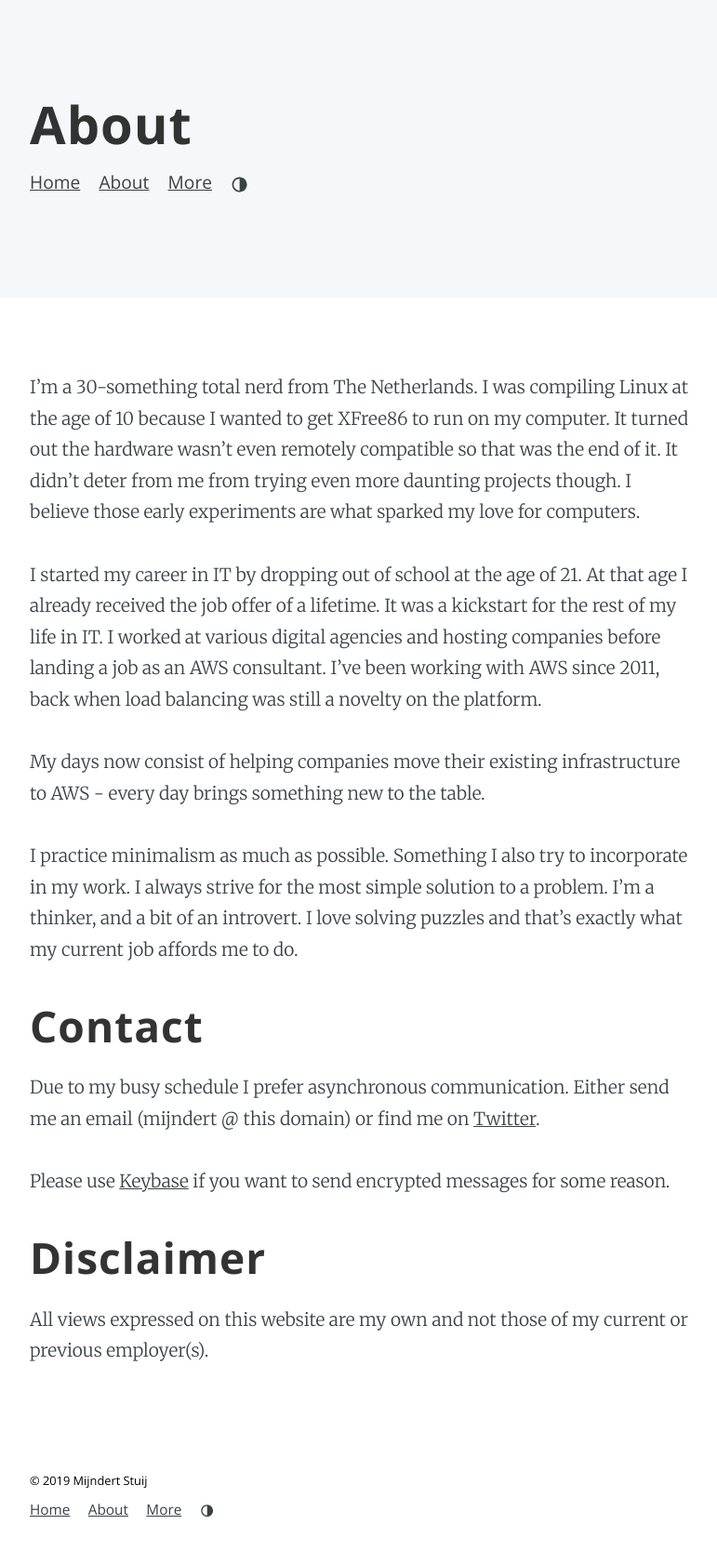
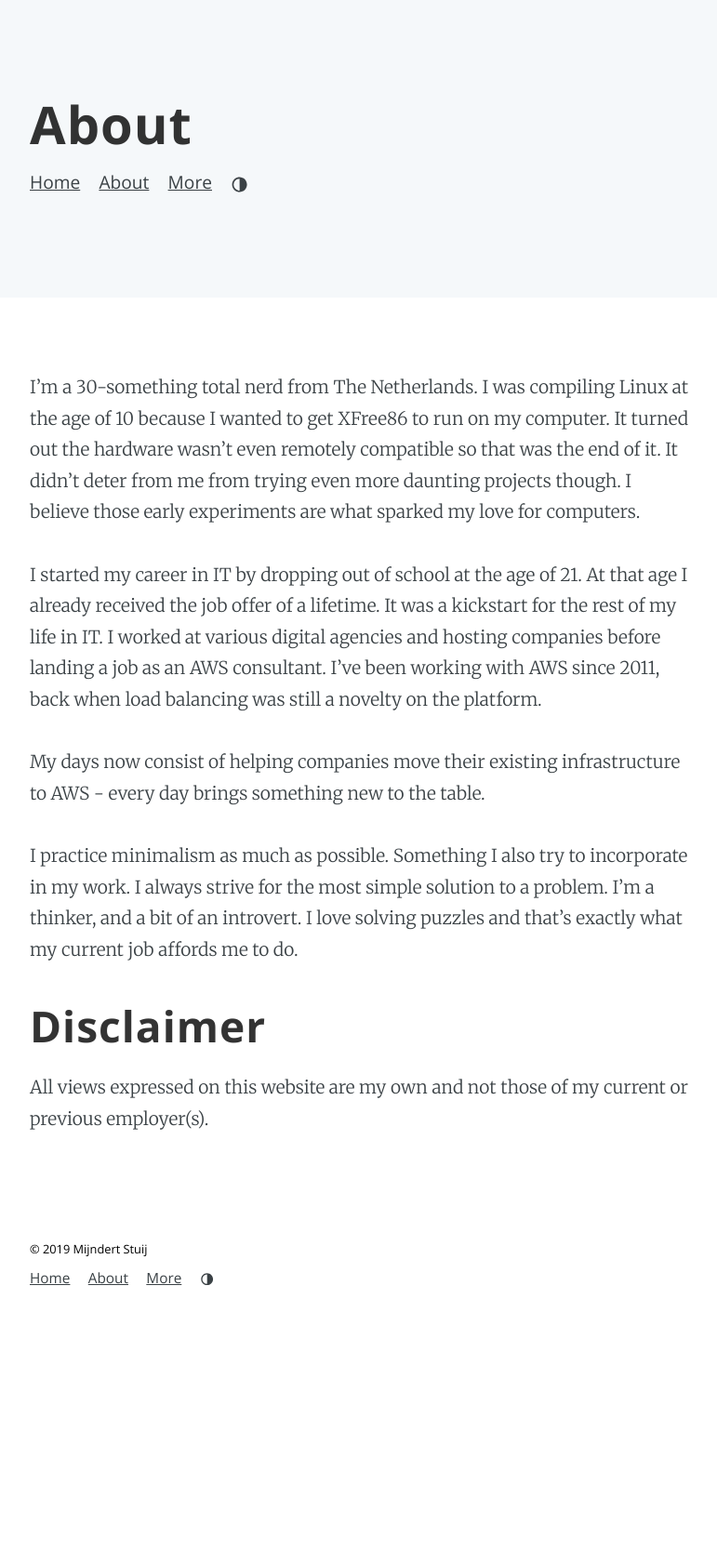
Before and after one commit to mijndert/website, a Jekyll site: the page built from _pages/about.md, in a window 1280 px wide. Shown: the whole page at 93% size, without its empty margins (253-1024 px from the left). Built offline with Jekyll 4.4.1, drawn with Linux system fonts in a browser that asks for light colours; after the commit the page ends 1433 px from its top, so only the background shows below that.

Commit message:
Split pages

```diff
--- a/_pages/about.md
+++ b/_pages/about.md
@@ -12,12 +12,6 @@
 
 I practice minimalism as much as possible. Something I also try to incorporate in my work. I always strive for the most simple solution to a problem. I'm a thinker, and a bit of an introvert. I love solving puzzles and that's exactly what my current job affords me to do.
 
-## Contact
-
-Due to my busy schedule I prefer asynchronous communication. Either send me an email (mijndert @ this domain) or find me on [Twitter](https://twitter.com/mijndert).
-
-Please use [Keybase](https://keybase.io/mijndert) if you want to send encrypted messages for some reason.
-
 ## Disclaimer
 
 All views expressed on this website are my own and not those of my current or previous employer(s).
--- a/_pages/more.html
+++ b/_pages/more.html
@@ -17,4 +17,10 @@
         A living document of the tools that I use to do my work.
       </section>
     </li>
+    <li>
+      <a class="page-title" href="/contact/">Contact</a>
+      <section class="page-excerpt">
+        Ways of contacting me.
+      </section>
+    </li>
   </ul>
```
Also changed, not shown: _pages/contact.md (added, +9 -0 lines).
